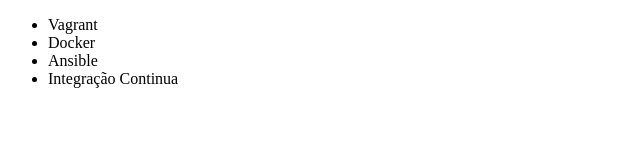
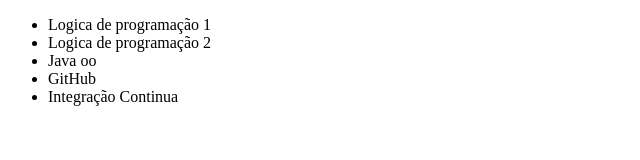
Before and after one commit to IngridBitencurtt/alura-git, a plain HTML site: page index.html in a window 1280 px wide. Shown: the whole page, without its empty margins (0-640 px from the left). Drawn offline with Linux system fonts and the light colour scheme.

Commit message:
Alterando nome dos cursos concluidos

```diff
--- a/index.html
+++ b/index.html
@@ -6,9 +6,10 @@
 </head>
 <body>
     <ul>
-        <li>Vagrant</li>
-        <li>Docker</li>
-        <li>Ansible</li>
+        <li>Logica de programação 1</li>
+        <li>Logica de programação 2</li>
+        <li>Java oo</li>
+        <li>GitHub</li>
         <li>Integração Continua</li>
     </ul>
 </body>
```
